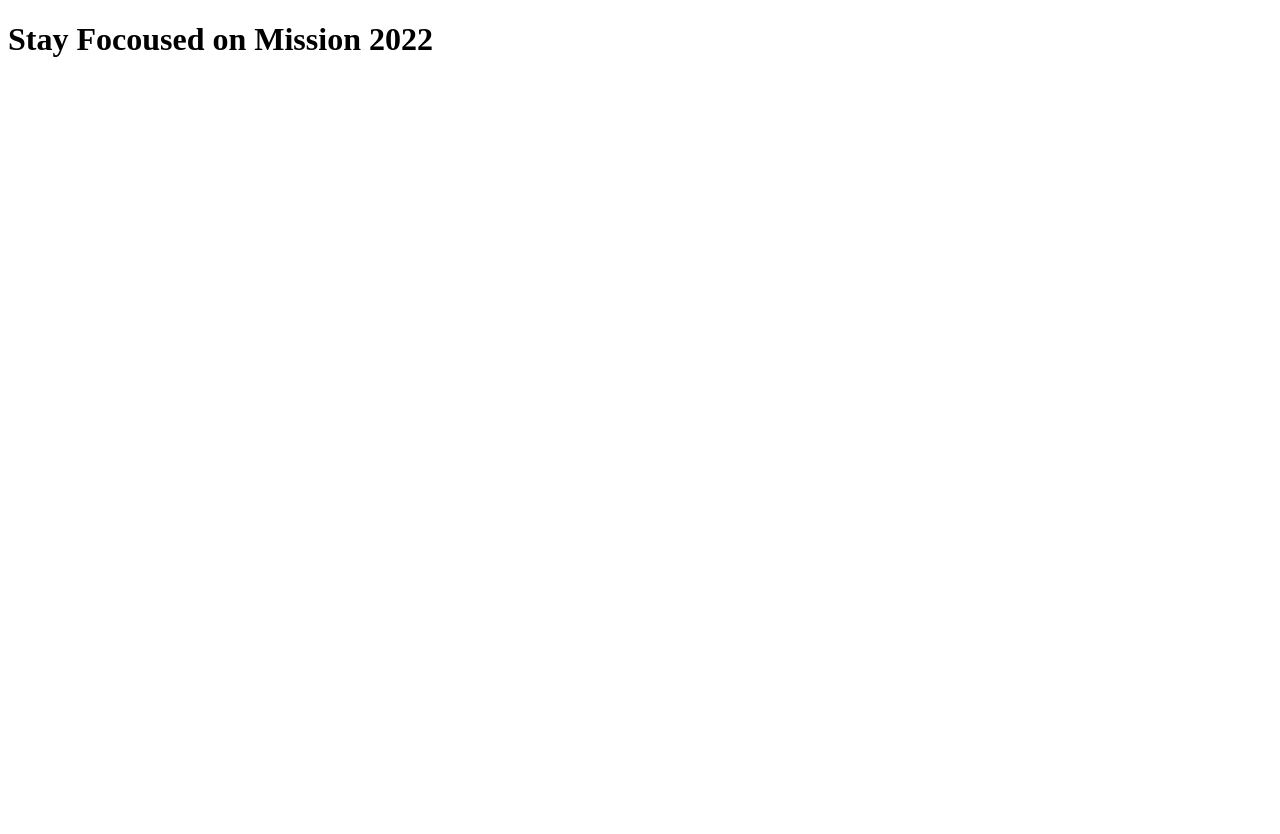
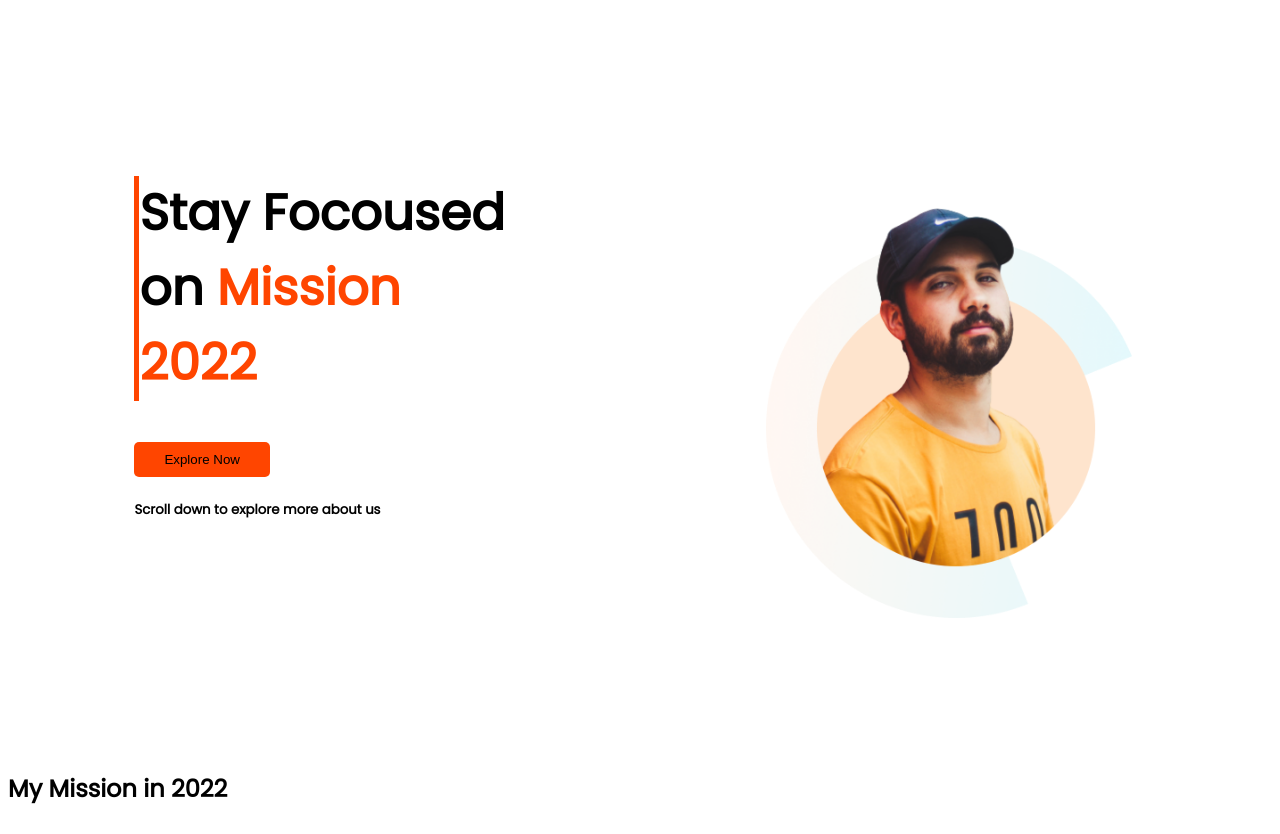
Before and after one commit to kamrulalamtuhin/my-first-assainment, a plain HTML site: page index.html in a window 1280 px wide. Before the commit the page ends 800 px from the top, so only its background shows below. Drawn offline with Linux system fonts and the light colour scheme.

Commit message:
first commit

```diff
--- a/index.html
+++ b/index.html
@@ -1,21 +1,43 @@
 <!DOCTYPE html>
 <html lang="en">
+
 <head>
     <meta charset="UTF-8">
     <meta http-equiv="X-UA-Compatible" content="IE=edge">
     <meta name="viewport" content="width=device-width, initial-scale=1.0">
     <title>My First Assainment</title>
+    <link rel="preconnect" href="https://fonts.googleapis.com">
+    <link rel="preconnect" href="https://fonts.gstatic.com" crossorigin>
+    <link href="https://fonts.googleapis.com/css2?family=Poppins&display=swap" rel="stylesheet">
     <link rel="stylesheet" href="style.css">
 </head>
+
 <body>
-    <div class="parent">
-        <div class="left-side">
-            <h1>Stay Focoused on Mission 2022</h1>
+    <section>
+
+        <div class="half-width">
+
+            <h1>Stay Focoused on<span class="orange-color"> Mission 2022</span></h1>
+            <p>
+
+            </p>
+            <button class="explore-btn">Explore Now</button>
+            <h5>Scroll down to explore more about us</h5>
+        </div>
+
+        <div class="half-width"> <img src="images/person-0.png" alt="" </div>
+
+    </section>
+
+    <section>
+        <h2>
+            My Mission in 2022
+        </h2>
+    </section>
 
 
 
-        </div>
+</body>
 
-    </div>
-</body>
+
 </html>
--- a/style.css
+++ b/style.css
@@ -0,0 +1,32 @@
+body{
+    font-family: 'Poppins', sans-serif;
+}
+h1{
+    font-size: 50px;
+    border-left: 5px solid orangered;
+}
+.orange-color{
+    color:orangered;
+}
+section{
+    display:flex;
+}
+.half-width{
+    width:50%;
+    padding: 10%;
+}
+.half-width img{
+    width:100%;}
+
+.explore-btn{
+    padding: 10px 30px;
+    border-radius: 5px;
+    border: none;
+    background-color: orangered;
+
+}
+.explore-btn:hover{
+
+    color: white;
+    cursor: pointer;
+}
```
Also changed, not shown: images/person-0.png (added), 1 other file.
